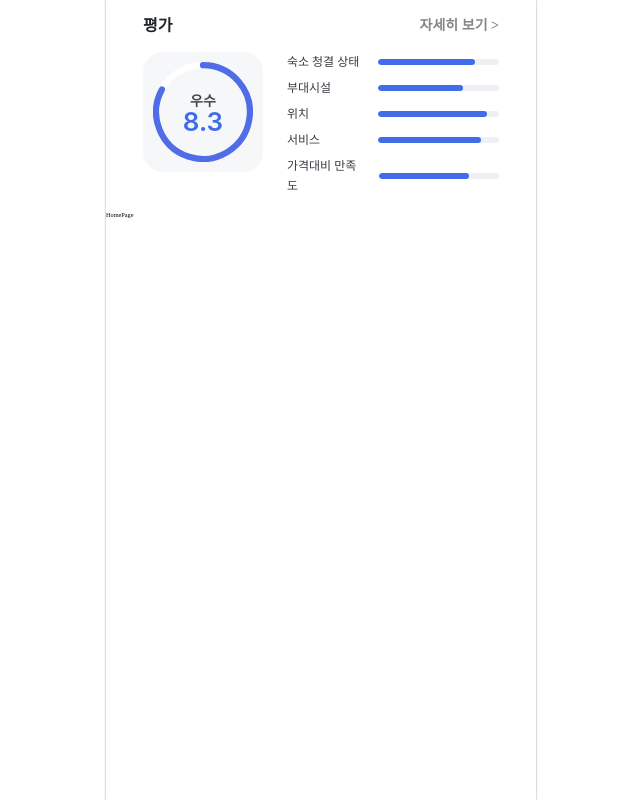
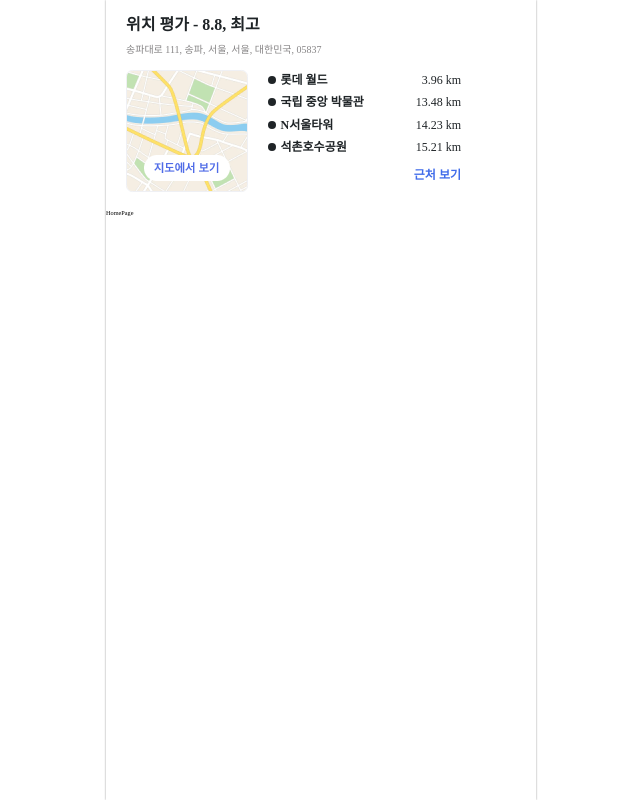
Before and after one commit to m2na7/35-COLLABORATION-WEB-AGODA, a React (Vite) app: page / in a window 1280 px wide. Shown: the whole page, without its empty margins (319-959 px from the left). Built offline with nearby package versions, Linux system fonts and the light colour scheme; a web font is replaced by a local one.

Commit message:
feat: Location

```diff
--- /dev/null
+++ b/src/assets/svg/IcHead2.tsx
@@ -0,0 +1,12 @@
+import type { SVGProps } from "react";
+const SvgIcHead2 = (props: SVGProps<SVGSVGElement>) => (
+  <svg
+    xmlns="http://www.w3.org/2000/svg"
+    fill="none"
+    viewBox="0 0 12 12"
+    {...props}
+  >
+    <circle cx={6} cy={6} r={4} fill="#1F2427" />
+  </svg>
+);
+export default SvgIcHead2;
--- a/src/assets/svg/index.ts
+++ b/src/assets/svg/index.ts
@@ -3,6 +3,7 @@ export { default as Ellipse28 } from "./Ellipse28";
 export { default as IcBack } from "./IcBack";
 export { default as IcCart } from "./IcCart";
 export { default as IcCheck } from "./IcCheck";
+export { default as IcHead2 } from "./IcHead2";
 export { default as IcLogo } from "./IcLogo";
 export { default as IcMenu } from "./IcMenu";
 export { default as IcStar } from "./IcStar";
--- a/src/pages/HotelDetailPage/Components/HotelDetail/Location.style.ts
+++ b/src/pages/HotelDetailPage/Components/HotelDetail/Location.style.ts
@@ -0,0 +1,94 @@
+import styled from "@emotion/styled";
+
+export const LocationWrapper = styled.div`
+  display: flex;
+  flex-direction: column;
+  padding: 1.5rem 2rem;
+  background-color: #fff;
+`;
+
+export const Header = styled.div`
+  display: flex;
+  flex-direction: column;
+  gap: 0.375rem;
+  margin-bottom: 1rem;
+`;
+
+export const Title = styled.h3`
+  ${({ theme }) => theme.font.title5_b_16};
+  color: ${({ theme }) => theme.color.black};
+`;
+
+export const Address = styled.p`
+  ${({ theme }) => theme.font.detail5_m_10};
+  color: ${({ theme }) => theme.color.gray600};
+`;
+
+export const ContentWrapper = styled.div`
+  display: flex;
+  flex-direction: row;
+  align-items: flex-start;
+  gap: 1.5rem;
+  margin-bottom: 1rem;
+`;
+
+export const MapContainer = styled.div`
+  position: relative;
+  width: 7.5rem;
+  height: 7.5rem;
+`;
+
+export const MapImage = styled.img`
+  border: 1px solid ${({ theme }) => theme.color.gray200};
+  border-radius: 0.625rem;
+  object-fit: cover;
+`;
+
+export const NearbyContainer = styled.div`
+  display: flex;
+  flex-direction: column;
+  gap: 0.75rem;
+`;
+
+export const NearbyList = styled.ul`
+  list-style: none;
+  padding: 0;
+  margin: 0;
+  margin-left: 5rem;
+  display: flex;
+  flex-direction: column;
+  gap: 0.25rem;
+`;
+
+export const NearbyItem = styled.li`
+  display: flex;
+  align-items: center;
+  gap: 0.25rem;
+  ${({ theme }) => theme.font.body4_m_12};
+  color: ${({ theme }) => theme.color.black};
+
+  span:first-of-type {
+    font-weight: bold;
+    width: 106px;
+    white-space: nowrap;
+  }
+
+  span:last-of-type {
+    width: 72px;
+    text-align: right;
+  }
+`;
+
+export const IconWrapper = styled.div`
+  width: 12px;
+  display: flex;
+  align-items: center;
+  justify-content: center;
+  flex-shrink: 0;
+`;
+
+export const NearbyLink = styled.a`
+  ${({ theme }) => theme.font.body3_sb_12};
+  color: ${({ theme }) => theme.color.blue300};
+  text-align: right;
+`;
--- a/src/pages/HotelDetailPage/Components/HotelDetail/Location.tsx
+++ b/src/pages/HotelDetailPage/Components/HotelDetail/Location.tsx
@@ -0,0 +1,57 @@
+import {
+    LocationWrapper,
+    Header,
+    Title,
+    Address,
+    ContentWrapper,
+    MapContainer,
+    MapImage,
+    NearbyContainer,
+    NearbyList,
+    NearbyItem,
+    NearbyLink,
+    IconWrapper,
+  } from "./Location.style";
+  import locationImg from "@assets/img/location.png";
+  import { IcHead2 } from "@assets/svg";
+
+  const Location = () => {
+    const rating = 8.8;
+    const address = "송파대로 111, 송파, 서울, 서울, 대한민국, 05837";
+    const nearbyPlaces = [
+      { name: "롯데 월드", distance: "3.96 km" },
+      { name: "국립 중앙 박물관", distance: "13.48 km" },
+      { name: "N서울타워", distance: "14.23 km" },
+      { name: "석촌호수공원", distance: "15.21 km" },
+    ];
+
+    return (
+      <LocationWrapper>
+        <Header>
+          <Title>위치 평가 - {rating}, 최고</Title>
+          <Address>{address}</Address>
+        </Header>
+        <ContentWrapper>
+          <MapContainer>
+            <MapImage src={locationImg} alt="지도 이미지" />
+          </MapContainer>
+          <NearbyContainer>
+            <NearbyList>
+              {nearbyPlaces.map((place, index) => (
+                <NearbyItem key={index}>
+                  <IconWrapper>
+                    <IcHead2 />
+                  </IconWrapper>
+                  <span>{place.name}</span>
+                  <span>{place.distance}</span>
+                </NearbyItem>
+              ))}
+            </NearbyList>
+            <NearbyLink>근처 보기</NearbyLink>
+          </NearbyContainer>
+        </ContentWrapper>
+      </LocationWrapper>
+    );
+  };
+
+  export default Location;
--- a/src/pages/HotelDetailPage/HotelDetailPage.tsx
+++ b/src/pages/HotelDetailPage/HotelDetailPage.tsx
@@ -1,9 +1,9 @@
-import RateReview from "./Components/HotelDetail/RateReview";
+import Location from "./Components/HotelDetail/Location";
 
 const HotelDetailPage = () => {
   return (
     <>
-      <RateReview />
+     <Location />
     </>
   );
 };
```
Also changed, not shown: public/svg/ic_head2.svg (added), src/assets/img/location.png (added).
